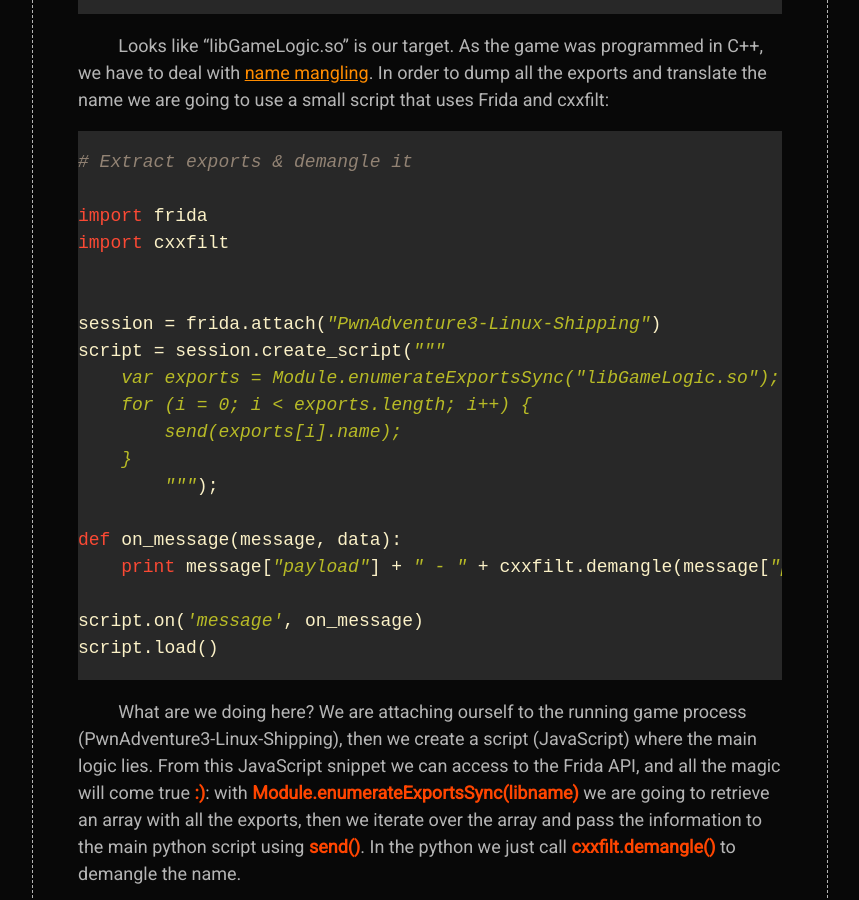
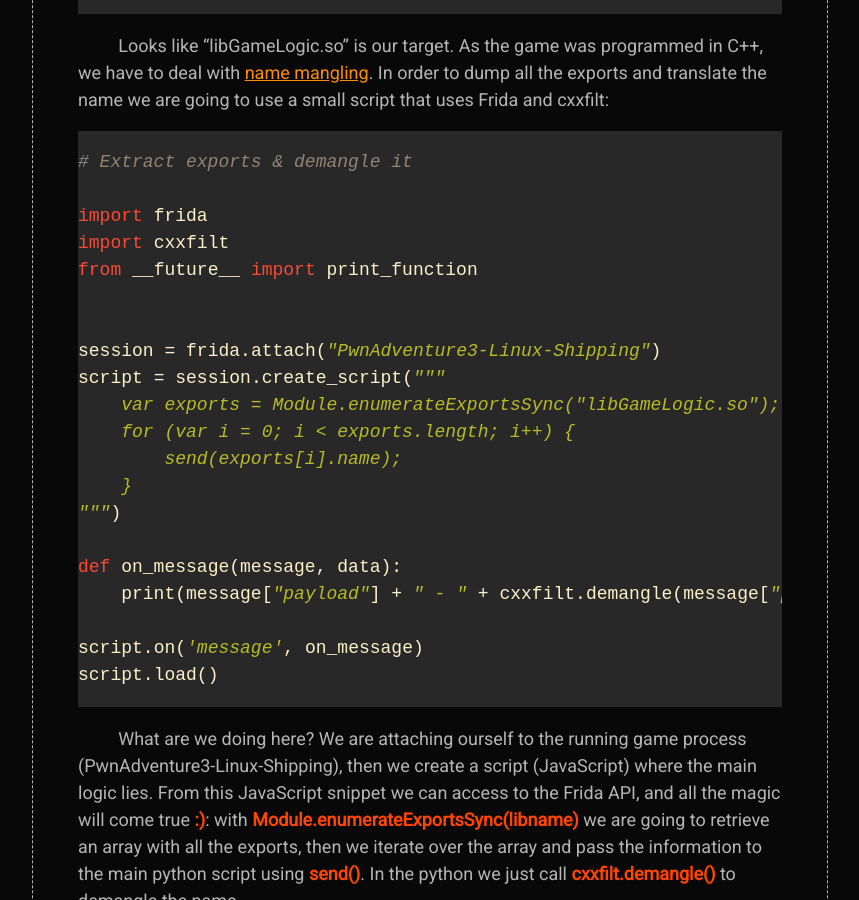
Before and after one commit to X-C3LL/x-c3ll.github.io, a Jekyll site: the page built from _posts/2018-07-05-Frida-Pwn-Adventure-3.md, in a window 1280 px wide and 900 px high, scrolled down 1660 px. Shown: the whole window, without its empty margins (210-1069 px from the left). Built offline with Jekyll 4.4.1, drawn with Linux system fonts in a browser that asks for light colours.

Commit message:
Fix JavaScript for loop and adapt for Python 3

````diff
--- a/_posts/2018-07-05-Frida-Pwn-Adventure-3.md
+++ b/_posts/2018-07-05-Frida-Pwn-Adventure-3.md
@@ -54,22 +54,23 @@ mothra@kaiju:~/holydays|⇒  ldd $(locate PwnAdventure3-Linux-Shipping)
 
 import frida
 import cxxfilt
+from __future__ import print_function
 
 
 session = frida.attach("PwnAdventure3-Linux-Shipping")
 script = session.create_script("""
     var exports = Module.enumerateExportsSync("libGameLogic.so");
-    for (i = 0; i < exports.length; i++) {
+    for (var i = 0; i < exports.length; i++) {
         send(exports[i].name);
     }
-        """);
+""")
 
 def on_message(message, data):
-    print message["payload"] + " - " + cxxfilt.demangle(message["payload"])
+    print(message["payload"] + " - " + cxxfilt.demangle(message["payload"]))
 
 script.on('message', on_message)
 script.load()
- ```
+```
   &nbsp;&nbsp;&nbsp;&nbsp;&nbsp;&nbsp;&nbsp;&nbsp;
 What are we doing here? We are attaching ourself to the running game process (PwnAdventure3-Linux-Shipping), then we create a script (JavaScript) where the main logic lies. From this JavaScript snippet we can access to the Frida API, and all the magic will come true __:)__: with __Module.enumerateExportsSync(libname)__ we are going to retrieve an array with all the exports, then we iterate over the array and pass the information to the main python script using __send()__. In the python we just call __cxxfilt.demangle()__ to demangle the name.
 
````
